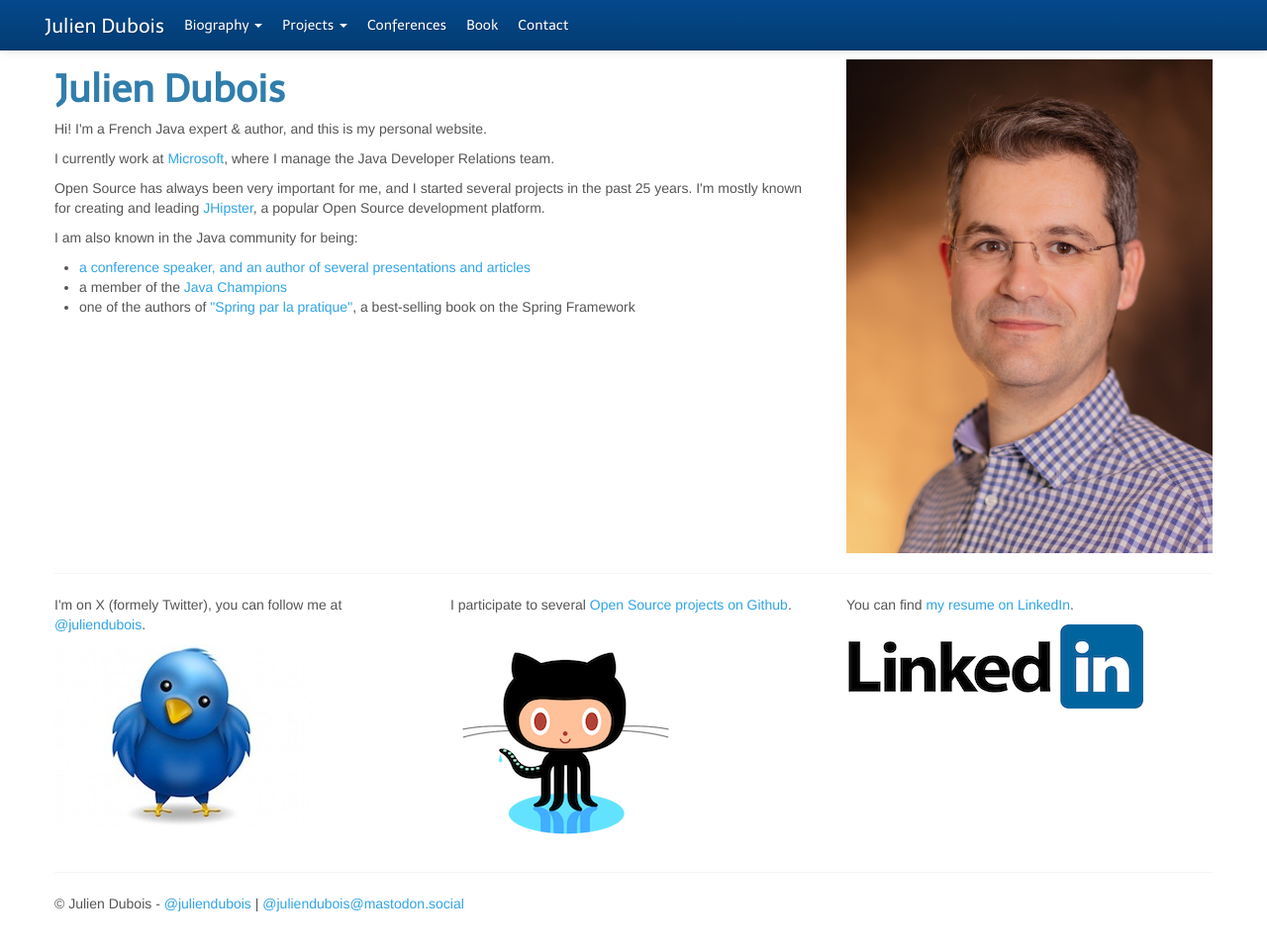
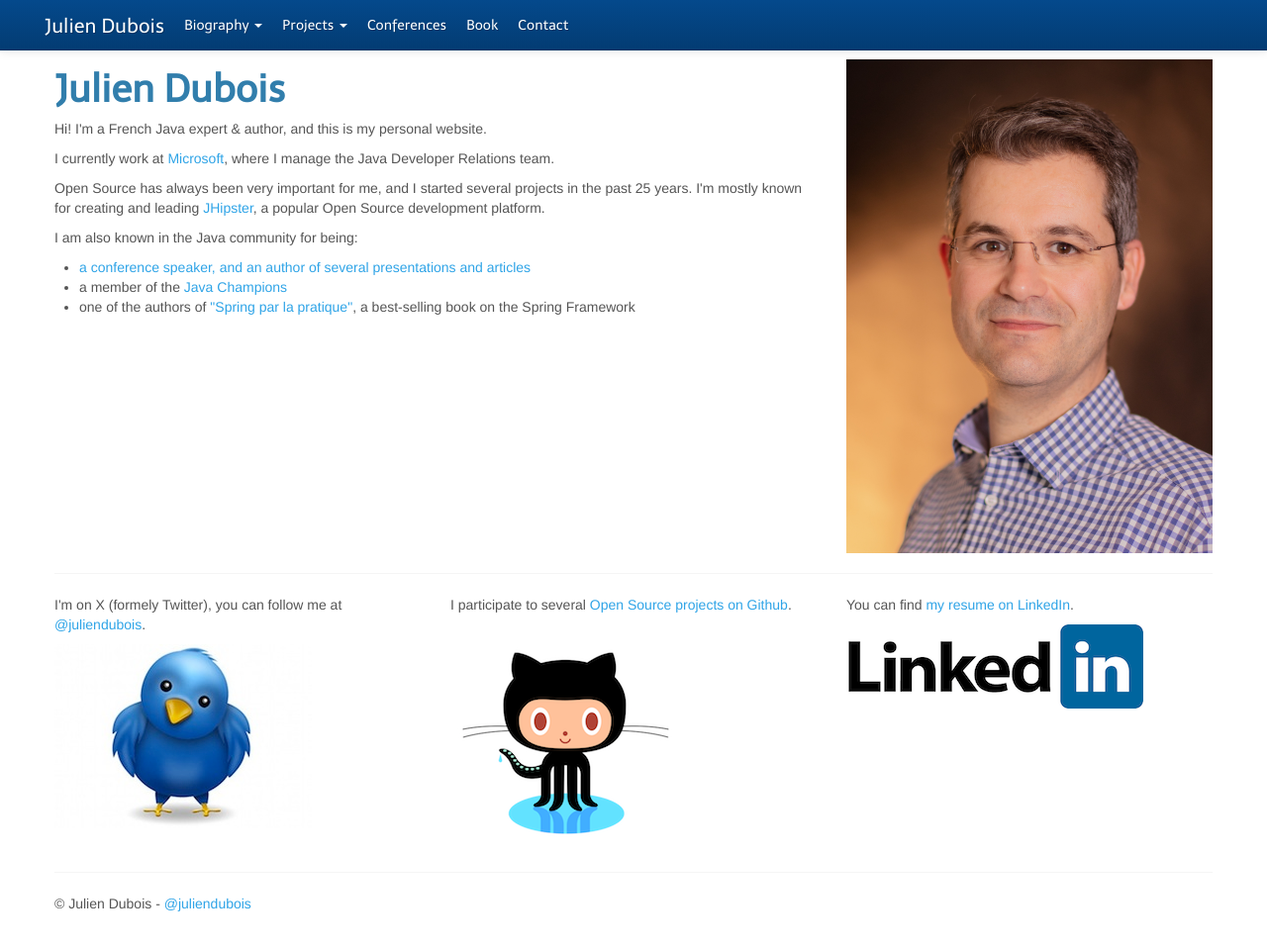
Before and after one commit to jdubois/jdubois.github.com, a Jekyll site: the page built from index.html, in a window 1280 px wide and 973 px high. Shown: the top 960 px of the window at 99% size. Built offline with Jekyll 4.4.1, drawn with Linux system fonts in a browser that asks for light colours; nearby versions of some CDN libraries.

Commit message:
Update social media links to reflect rebranding of Twitter to X

```diff
--- a/_layouts/default.html
+++ b/_layouts/default.html
@@ -105,7 +105,7 @@
             <hr>
 
             <footer>
-                <p>&copy; Julien Dubois - <a href="https://twitter.com/juliendubois" target="_blank">@juliendubois</a> | <a rel="me" href="https://mastodon.social/@juliendubois">@juliendubois@mastodon.social</a></p>
+                <p>&copy; Julien Dubois - <a href="https://x.com/juliendubois" target="_blank">@juliendubois</a></p>
             </footer>
 
         </div> <!-- /container -->
--- a/index.html
+++ b/index.html
@@ -38,7 +38,7 @@
 <div class="row">
     <div class="span4">
         <p>
-            I'm on X (formely Twitter), you can follow me at <a href="https://twitter.com/juliendubois"
+            I'm on X (formely Twitter), you can follow me at <a href="https://x.com/juliendubois"
                 target="_blank">@juliendubois</a>.
         </p>
         <img src="img/twitter.jpg" />
```
